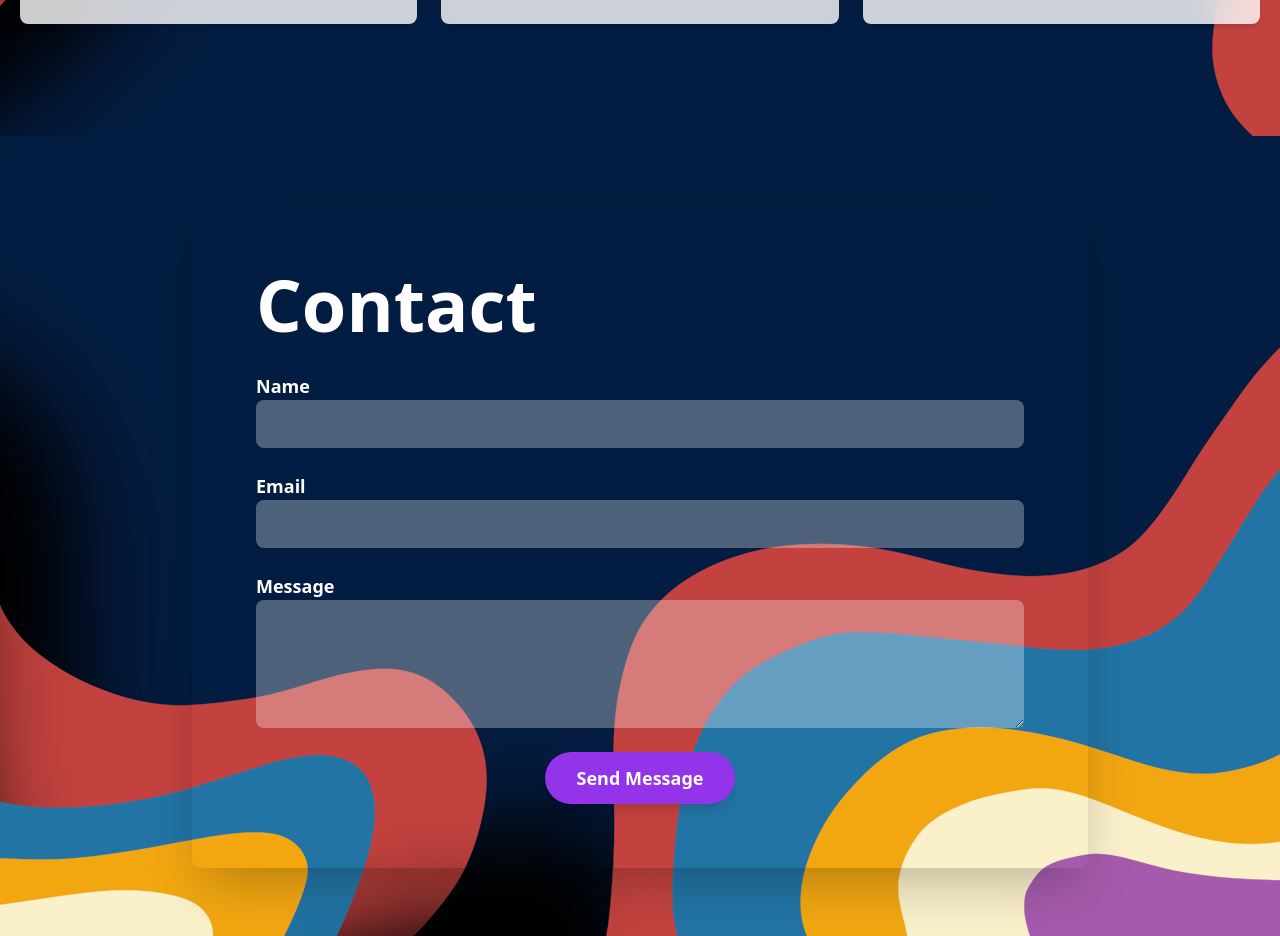
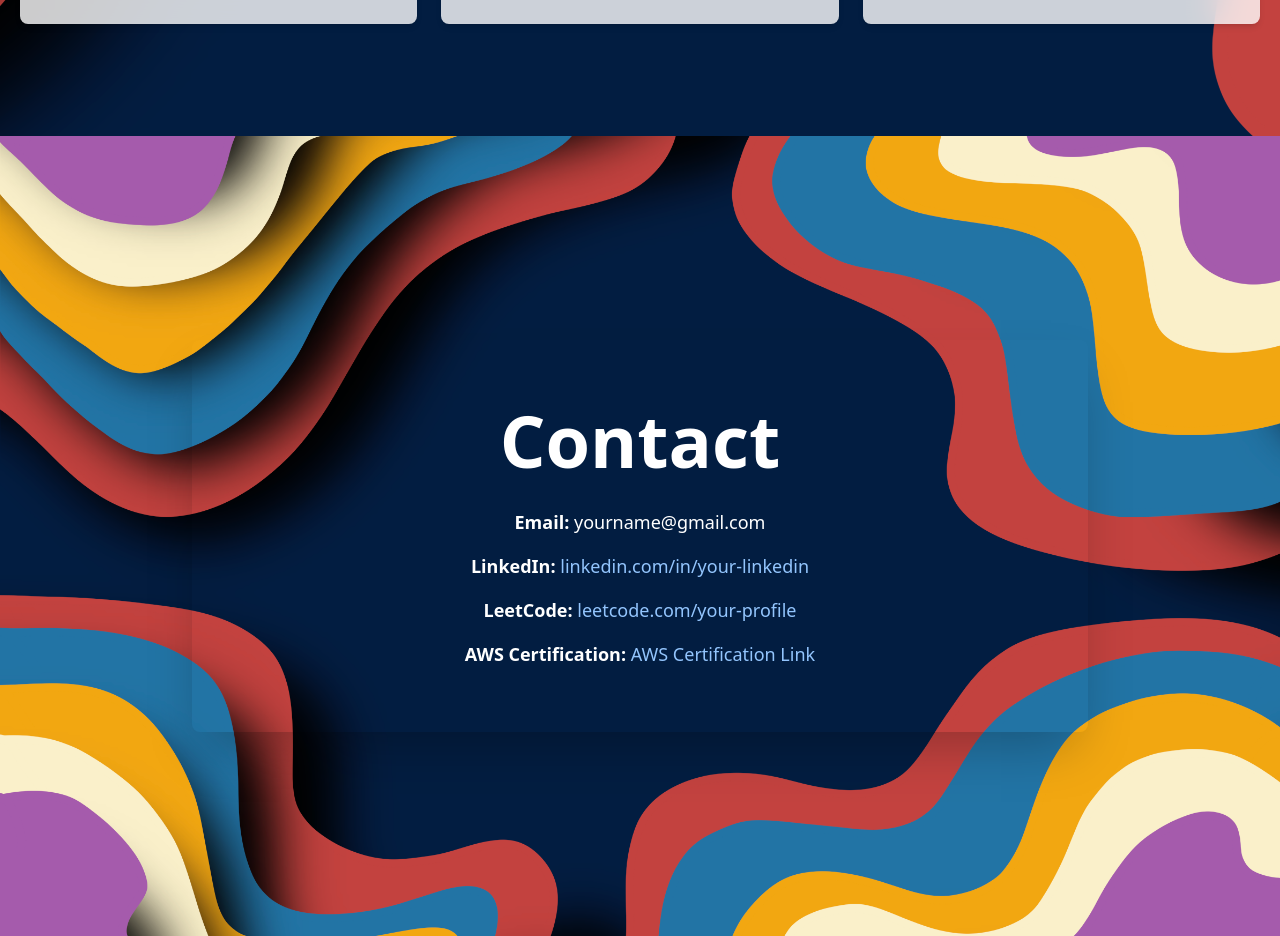
Before and after one commit to mriansabado/ians-portfolio-site, a React (Create React App) app: page / in a window 1280 px wide. Shown: the part 2080-3016 px from the top of the page. Built offline with nearby package versions, Linux system fonts and the light colour scheme; a web font is replaced by a local one.

Commit message:
playing with background, but fixed the contacts part

```diff
--- a/src/HomePage.js
+++ b/src/HomePage.js
@@ -3,7 +3,6 @@ import About from './About.js';
 import Projects from './Projects.js';
 import Contact from './contact.js';
 import './assets/Background.css';
-import DayImage from './assets/bannerDay.png';
 import NightImage from './assets/bannerNight.png';
 
 const HomePage = () => {
@@ -11,17 +10,16 @@ const HomePage = () => {
     <>
       {/* Background Effect */}
       <div
-        className="main-wrap relative z-10"
+        className="main-wrap relative z-10 min-h-screen"
         style={{
           backgroundImage: `url(${NightImage})`,
-          backgroundSize: "fill",
-          backgroundPosition: "left"
+          backgroundRepeat: "no-repeat", // Prevents the image from repeating
         }}
       >
 
         {/* Hero Section */}
         <div className="hero min-h-screen relative bg-transparent">
-          <div className=" absolute inset-0"></div>
+          <div className="absolute inset-0"></div>
           <div className="hero-content text-center text-neutral-content relative z-10 flex items-center justify-center px-4 md:px-0">
             <div className="relative w-full max-w-3xl bg-opacity-75 p-8 md:p-20 rounded-lg shadow-2xl overflow-hidden">
               <div className="relative z-10">
@@ -40,6 +38,15 @@ const HomePage = () => {
         {/* Contact Section */}
         <Contact />
       </div>
+
+      {/* Additional Styles for Mobile */}
+      <style jsx>{`
+        @media (max-width: 768px) {
+          .main-wrap {
+            background-position: top; /* Different perspective on mobile */
+          }
+        }
+      `}</style>
     </>
   );
 };
--- a/src/contact.js
+++ b/src/contact.js
@@ -1,101 +1,21 @@
-import React, { useState } from 'react';
-import NightImage from './assets/bannerNight.png';
+import React from 'react';
+import BannerNight from './assets/bannerNight.png';
 
 const Contact = () => {
-  const [formData, setFormData] = useState({
-    name: '',
-    email: '',
-    message: ''
-  });
-
-  const [errors, setErrors] = useState({});
-
-  const handleChange = (e) => {
-    setFormData({
-      ...formData,
-      [e.target.name]: e.target.value
-    });
-  };
-
-  const validateForm = () => {
-    let newErrors = {};
-    if (!formData.name) newErrors.name = 'Name is required';
-    if (!formData.email) newErrors.email = 'Email is required';
-    else if (!/\S+@\S+\.\S+/.test(formData.email)) newErrors.email = 'Email is invalid';
-    if (!formData.message) newErrors.message = 'Message is required';
-    return newErrors;
-  };
-
-  const handleSubmit = (e) => {
-    e.preventDefault();
-    const newErrors = validateForm();
-    if (Object.keys(newErrors).length > 0) {
-      setErrors(newErrors);
-    } else {
-      console.log(formData);
-      alert('Message sent successfully!');
-      setFormData({ name: '', email: '', message: '' });
-      setErrors({});
-    }
-  };
-
   return (
-    <div className="min-h-screen flex flex-col items-center justify-center text-white px-4 md:px-0"
-      style={{
-          backgroundImage: `url(${NightImage})`,
-          backgroundSize: "fill",
-          backgroundPosition: "bottom"
-        }}>
-      <div className="w-full max-w-4xl bg-opacity-75 p-10 md:p-16 rounded-lg shadow-2xl flex flex-col items-center relative">
-        <div className="absolute inset-0 z-0">
-
-        </div>
+    <div
+      className="min-h-screen flex items-center justify-center bg-cover bg-center text-white"
+      style={{ backgroundImage: `url(${BannerNight})` }}
+    >
+      <div className="w-full max-w-4xl bg-opacity-75 p-10 md:p-16 rounded-lg shadow-2xl flex flex-col items-center justify-center relative text-center">
         <div className="relative z-10 w-full">
           <h1 className="text-5xl md:text-7xl font-extrabold mb-8">Contact</h1>
-          <div className="w-full mt-8 space-y-6">
-            <form onSubmit={handleSubmit} className="space-y-6">
-              <div className="flex flex-col">
-                <label className="text-lg font-semibold">Name</label>
-                <input
-                  type="text"
-                  name="name"
-                  value={formData.name}
-                  onChange={handleChange}
-                  className="p-3 rounded-lg bg-opacity-30 bg-white text-black"
-                />
-                {errors.name && <span className="text-red-400 mt-1">{errors.name}</span>}
-              </div>
-              <div className="flex flex-col">
-                <label className="text-lg font-semibold">Email</label>
-                <input
-                  type="email"
-                  name="email"
-                  value={formData.email}
-                  onChange={handleChange}
-                  className="p-3 rounded-lg bg-opacity-30 bg-white text-black"
-                />
-                {errors.email && <span className="text-red-400 mt-1">{errors.email}</span>}
-              </div>
-              <div className="flex flex-col">
-                <label className="text-lg font-semibold">Message</label>
-                <textarea
-                  name="message"
-                  value={formData.message}
-                  onChange={handleChange}
-                  className="p-3 rounded-lg bg-opacity-30 bg-white text-black h-32"
-                />
-                {errors.message && <span className="text-red-400 mt-1">{errors.message}</span>}
-              </div>
-              <div className="flex justify-center">
-                <button
-                  type="submit"
-                  className="py-3 px-8 bg-purple-600 hover:bg-purple-800 transition-colors duration-300 text-lg font-semibold rounded-full shadow-lg"
-                >
-                  Send Message
-                </button>
-              </div>
-            </form>
-          </div>
+          <ul className="text-lg space-y-4">
+            <li><strong>Email:</strong> yourname@gmail.com</li>
+            <li><strong>LinkedIn:</strong> <a href="https://www.linkedin.com/in/your-linkedin" className="text-blue-300 hover:underline">linkedin.com/in/your-linkedin</a></li>
+            <li><strong>LeetCode:</strong> <a href="https://leetcode.com/your-profile" className="text-blue-300 hover:underline">leetcode.com/your-profile</a></li>
+            <li><strong>AWS Certification:</strong> <a href="https://www.certmetrics.com/amazon/public/transcript.aspx?transcript=your-cert-link" className="text-blue-300 hover:underline">AWS Certification Link</a></li>
+          </ul>
         </div>
       </div>
     </div>
```
